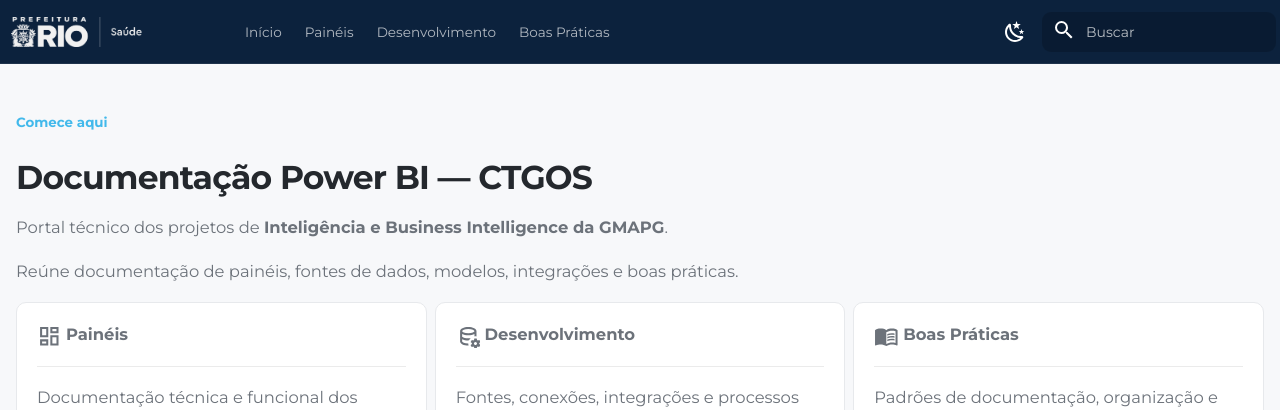
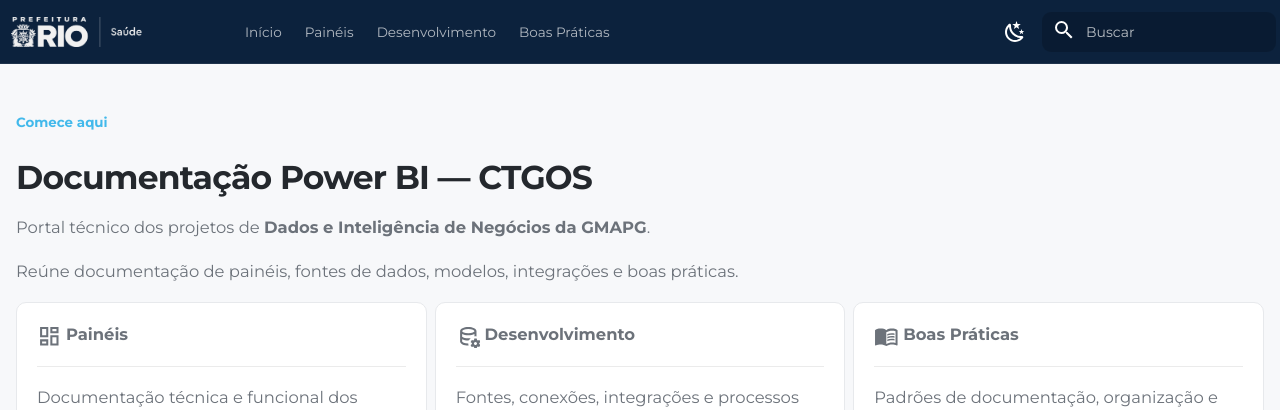
Before and after one commit to ctgos-gmapg/sms_documentacao_pbi, an MkDocs documentation site: the page built from docs/index.md, in a window 1280 px wide. Shown: the top 410 px of the page. Built offline with MkDocs 1.6.1 and Material for MkDocs 9.7.7, drawn with Linux system fonts in a browser that asks for light colours.

Commit message:
docs: ajustado texto inicial

```diff
--- a/docs/index.md
+++ b/docs/index.md
@@ -8,7 +8,7 @@
 
 # Documentação Power BI — CTGOS
 
-Portal técnico dos projetos de **Inteligência e Business Intelligence da GMAPG**.
+Portal técnico dos projetos de **Dados e Inteligência de Negócios da GMAPG**.
 
 Reúne documentação de painéis, fontes de dados, modelos, integrações e boas práticas.
 
```
